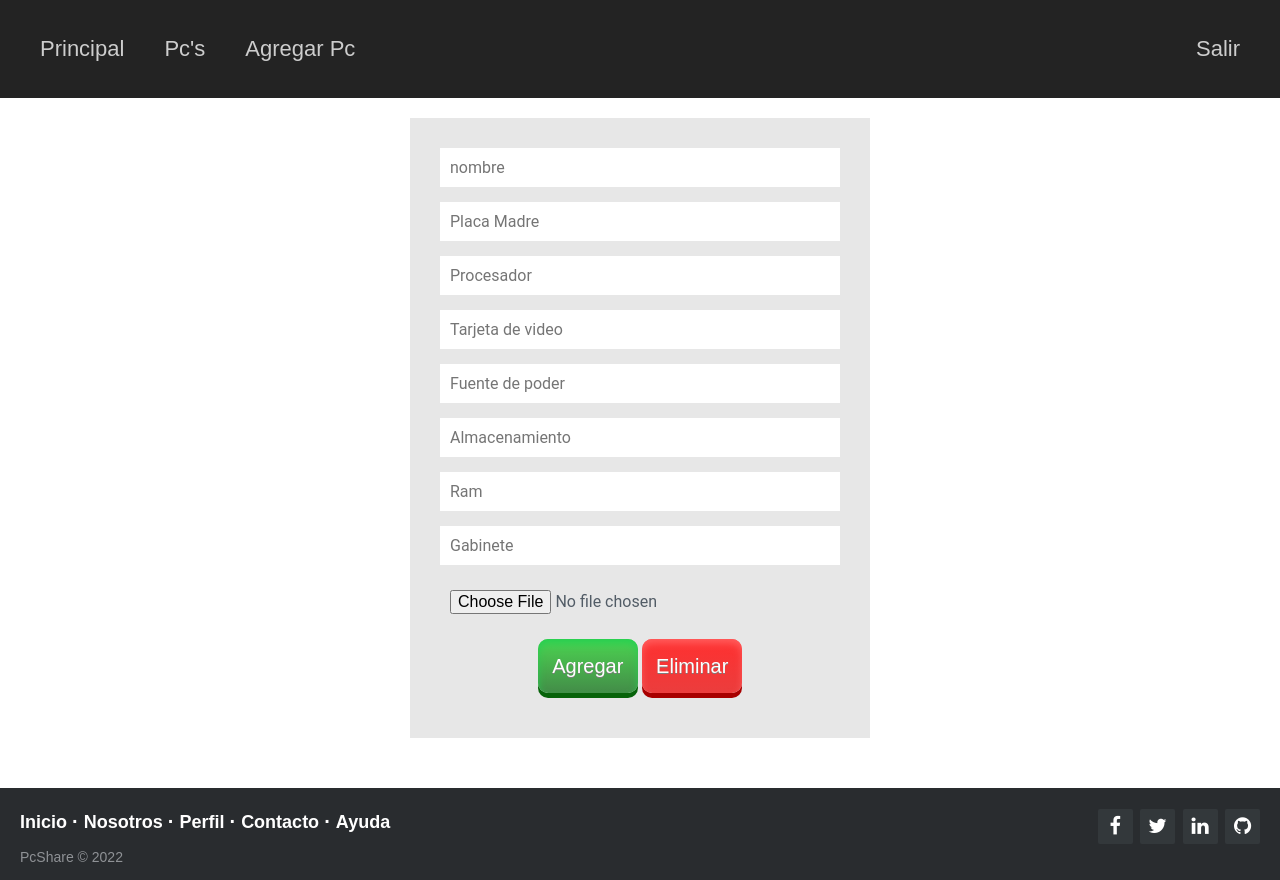
After one commit to WilberthGamboa/PcShare, a PHP site: page /agregar2.php in a window 1280 px wide. The commit adds this page. Run offline with PHP 8.4, Linux system fonts and the light colour scheme; a user stored in the database is signed in; some libraries are stand-ins or nearby versions.

```diff
--- /dev/null
+++ b/html/agregar2.php
@@ -0,0 +1,280 @@
+<?php
+  session_start();
+
+  require '../php/database.php';
+
+  if (isset($_SESSION['user_id'])) {
+  // echo "<script> alert('verificar');
+
+   //echo $_FILES['foto']['name'];
+ //  </script>";
+ // echo $_POST["nombre"], $_POST["placaMadre"], $_POST["procesador"], $_POST["tarjetaDeVideo"], $_POST["fuenteDePoder"], $_POST["almacenamiento"], $_POST["ram"], $_POST["gabinete"];
+    if (isset($_POST["nombre"],$_FILES['foto']['name'], $_POST["placaMadre"], $_POST["procesador"], $_POST["tarjetaDeVideo"], $_POST["fuenteDePoder"], $_POST["almacenamiento"], $_POST["ram"], $_POST["gabinete"])and $_POST["nombre"]!="" and $_POST["procesador"]!="" and $_POST["placaMadre"]!="" and $_POST["tarjetaDeVideo"]!="" and $_POST["fuenteDePoder"]!="" and $_POST["almacenamiento"]!="" and $_POST["ram"]!="" and $_POST["gabinete"]!="" ){
+   //   echo "<script> alert('dentro sql') </script>";
+      //traspasamos a variables locales, para evitar complicaciones con las comillas:
+     // $usuario = $_POST["usuario"];
+      //$contrasena = $_POST["contrasena"];
+      $nombre_archivo = $_FILES['foto']['name']; //Obteniendo el nombre del archivo
+      $ruta_destino = "../fotospc/";
+
+      //$_SERVER['DOCUMENT_ROOT'] = la carpeta raiz donde esta el proyecto
+      $carpeta_destino=$_SERVER['../fotospc/'] . $ruta_destino;
+
+      //Movemos el archivo al directorio temp al directorio deseado.
+
+      move_uploaded_file($_FILES['foto']['tmp_name'], $carpeta_destino . $nombre_archivo);
+
+      $sql = "INSERT INTO computadoras (nombre,procesador,placaMadre,tarjetaDeVideo,fuenteDePoder,almacenamiento,ram,gabinete,imagen) VALUES (:nombre, :proce,:placaMadre,:tarjetaDeVideo,:fuenteDePoder,:almacenamiento,:ram,:gabinete,:imagen)";
+      $stmt = $conn->prepare($sql);
+      $stmt->bindParam(':nombre', $_POST['nombre']);
+      $stmt->bindParam(':proce', $_POST['procesador']);
+      $stmt->bindParam(':placaMadre', $_POST['placaMadre']);
+      $stmt->bindParam(':tarjetaDeVideo', $_POST['tarjetaDeVideo']);
+      $stmt->bindParam(':fuenteDePoder', $_POST['fuenteDePoder']);
+      $stmt->bindParam(':almacenamiento', $_POST['almacenamiento']);
+      $stmt->bindParam(':ram', $_POST['ram']);
+      $stmt->bindParam(':gabinete', $_POST['gabinete']);
+
+      //fotografia
+      /*
+      $tipoArchivo = $_FILES['foto']['type'];
+      $nombreArchivo = $_FILES['foto']['name'];
+      $tamanoArchivo = $_FILES['foto']['size'];
+      $imagenSubida = fopen($_FILES['foto']['tmp_name'], 'r');
+      $binariosImagen = fread($imagenSubida, $tamanoArchivo);
+      $stmt->send_long_data(1, file_get_contents($_FILES['foto']['tmp_name']));
+
+
+    */
+
+   // $nombre=$_POST['nombre'];
+    $cargarAvatar=($_FILES['foto']['tmp_name']);//carga el archivo
+    $avatar=fopen($cargarAvatar, 'rb');//leer el archivo como binario
+   // $cargarPoder=($_FILES['poder']['tmp_name']);//cargar/obtener el archivo
+    //$poder=fopen($cargarPoder, 'rb');//leer como binario
+    //$pais=$_POST['pais'];
+    $stmt->bindParam(':imagen', $avatar, PDO::PARAM_LOB);
+
+      if ($stmt->execute()) {
+
+
+
+    //  $message = 'Successfully created new user';
+  //    header('Location: login.php');
+
+    } else {
+
+   // echo "<script> alert('fuerasql') </script>";
+     // $message = 'Sorry there must have been an issue creating your account';
+     // header('Location: register.html');
+    }
+
+  }else{
+  //  echo "alert('no paso')";
+  }
+
+
+  }else{
+    header('Location: login.php');
+  }
+/*
+  session_start();
+
+  require '../php/database.php';
+
+  if (isset($_SESSION['user_id'])) {
+    header('Location: login.php');
+    /*
+    $records = $conn->prepare('SELECT id, nombre, pass FROM usuarios WHERE id = :id');
+    $records->bindParam(':id', $_SESSION['user_id']);
+    $records->execute();
+    $results = $records->fetch(PDO::FETCH_ASSOC);
+
+    $user = null;
+
+    if (count($results) > 0) {
+      $user = $results;
+
+    }
+
+// INSERTAR SQL
+//and $_POST["usuario"] !="" and $_POST["contrasena"]!=""
+
+
+
+
+  }else{
+    if (isset($_POST["nombre"], $_POST["placamadre"], $_POST["procesador"], $_POST["tarjetaDeVideo"], $_POST["fuenteDePoder"], $_POST["almacenamiento"], $_POST["ram"], $_POST["gabinete"]) ){
+
+      //traspasamos a variables locales, para evitar complicaciones con las comillas:
+     // $usuario = $_POST["usuario"];
+      //$contrasena = $_POST["contrasena"];
+
+      $sql = "INSERT INTO computadoras (nombre, procesador,tarjetaDeVideo,fuenteDePoder,almacenamiento,ram,gabinete) VALUES (:nombre, :proce,:tarjetaDeVideo,:fuenteDePoder,:almacenamiento,:ram,:gabinete)";
+      $stmt = $conn->prepare($sql);
+      $stmt->bindParam(':nombre', $_POST['nombre']);
+      $stmt->bindParam(':proce', $_POST['procesador']);
+      $stmt->bindParam(':tarjetaDeVideo', $_POST['tarjetaDeVideo']);
+      $stmt->bindParam(':fuenteDePoder', $_POST['fuenteDePoder']);
+      $stmt->bindParam(':almacenamiento', $_POST['almacenamiento']);
+      $stmt->bindParam(':ram', $_POST['ram']);
+      $stmt->bindParam(':gabinete', $_POST['gabinete']);
+
+
+
+
+
+     if ($stmt->execute()) {
+    //  $message = 'Successfully created new user';
+  //    header('Location: login.php');
+    } else {
+     // $message = 'Sorry there must have been an issue creating your account';
+     // header('Location: register.html');
+    }
+
+  }
+
+
+
+}
+
+*/
+
+?>
+
+
+
+<!DOCTYPE html>
+<html lang="en">
+
+<head>
+  <meta charset="UTF-8">
+  <meta http-equiv="X-UA-Compatible" content="IE=edge">
+  <meta name="viewport" content="width=device-width, initial-scale=1.0">
+  <link rel="stylesheet" href="../css/nav.css">
+  <link rel="stylesheet" href="../css/styleAgregar.css">
+  <link rel="stylesheet" href="../css/botones.css">
+  <link rel="stylesheet" href="../css/footer.css">
+  <link rel="stylesheet" href="https://cdnjs.cloudflare.com/ajax/libs/font-awesome/4.7.0/css/font-awesome.min.css">
+
+
+  <title>Nueva Pc</title>
+</head>
+
+<body>
+  <div class="grilla">
+    <header>
+      <nav class="menu-container">
+        <!-- burger menu -->
+        <input type="checkbox" aria-label="Toggle menu" />
+        <span></span>
+        <span></span>
+        <span></span>
+
+
+        <!-- menu items -->
+        <div class="menu">
+          <ul>
+            <li>
+              <a href="index.php">
+                Principal
+              </a>
+            </li>
+            <li>
+              <a href="#">
+                Pc's
+              </a>
+            </li>
+            <li>
+              <a href="agregar.php">
+                Agregar Pc
+              </a>
+            </li>
+          </ul>
+          <ul>
+            <li>
+            <a href="../php/logout.php">
+                Salir
+              </a>
+            </li>
+          </ul>
+        </div>
+      </nav>
+
+
+
+    </header>
+    <main>
+      <form action="agregar.php" method="POST" id="form" enctype="multipart/form-data">
+        <input placeholder="nombre" id="nombre" type="text" name="nombre">
+
+        <input placeholder="Placa Madre" id="placaMadre" type="text" name="placaMadre">
+
+
+        <input placeholder="Procesador" id="procesador" type="text" name="procesador">
+
+
+        <input placeholder="Tarjeta de video" id="tarjetaDeVideo" type="text" name="tarjetaDeVideo">
+
+
+        <input placeholder="Fuente de poder" id="fuenteDePoder" type="text" name="fuenteDePoder">
+
+        <input placeholder="Almacenamiento" id="almacenamiento" type="text" name="almacenamiento">
+
+
+        <input placeholder="Ram" id="ram" type="text" name="ram">
+
+
+        <input placeholder="Gabinete" id="gabinete" type="text" name="gabinete">
+
+        <input id="file" type="file" accept=".jpg,.png,.gif" name="foto">
+        <div class="botonera">
+          <input id="add" class="add" type="button" value="Agregar">
+
+          <input class="deny" type="reset" value="Eliminar">
+        </div>
+
+
+
+      </form>
+
+
+    </main>
+
+    <footer class="footer-distributed">
+
+      <div class="footer-right">
+
+        <a href="#"><i class="fa fa-facebook"></i></a>
+        <a href="#"><i class="fa fa-twitter"></i></a>
+        <a href="#"><i class="fa fa-linkedin"></i></a>
+        <a href="#"><i class="fa fa-github"></i></a>
+
+      </div>
+
+      <div class="footer-left">
+
+        <p class="footer-links">
+          <a class="link-1" href="#">Inicio</a>
+
+          <a href="#">Nosotros</a>
+
+          <a href="#">Perfil</a>
+
+          <a href="#">Contacto</a>
+
+          <a href="#">Ayuda</a>
+        </p>
+
+        <p>PcShare &copy; 2022</p>
+      </div>
+
+    </footer>
+
+  </div>
+  <script src="../js/scriptAgregar.js"></script>
+  <script src="//cdn.jsdelivr.net/npm/sweetalert2@11"></script>
+</body>
+
+
+</html>
--- a/php/database.php
+++ b/php/database.php
@@ -5,7 +5,7 @@
 $servername = "localhost";
 $username = "root";
 $password = "";
-$dbname = "usuarios";
+$dbname = "newusuarios";
 try {
   $conn = new PDO("mysql:host=$servername;dbname=$dbname;", $username, $password);
 } catch (PDOException $e) {
```
Also changed, not shown: html/agregar.php (+38 -134 lines), html/prueba.html (+33 -1 lines), js/ajax.js (+32 -8 lines), fotospc/Ariel Fernandez.jpg (added).
